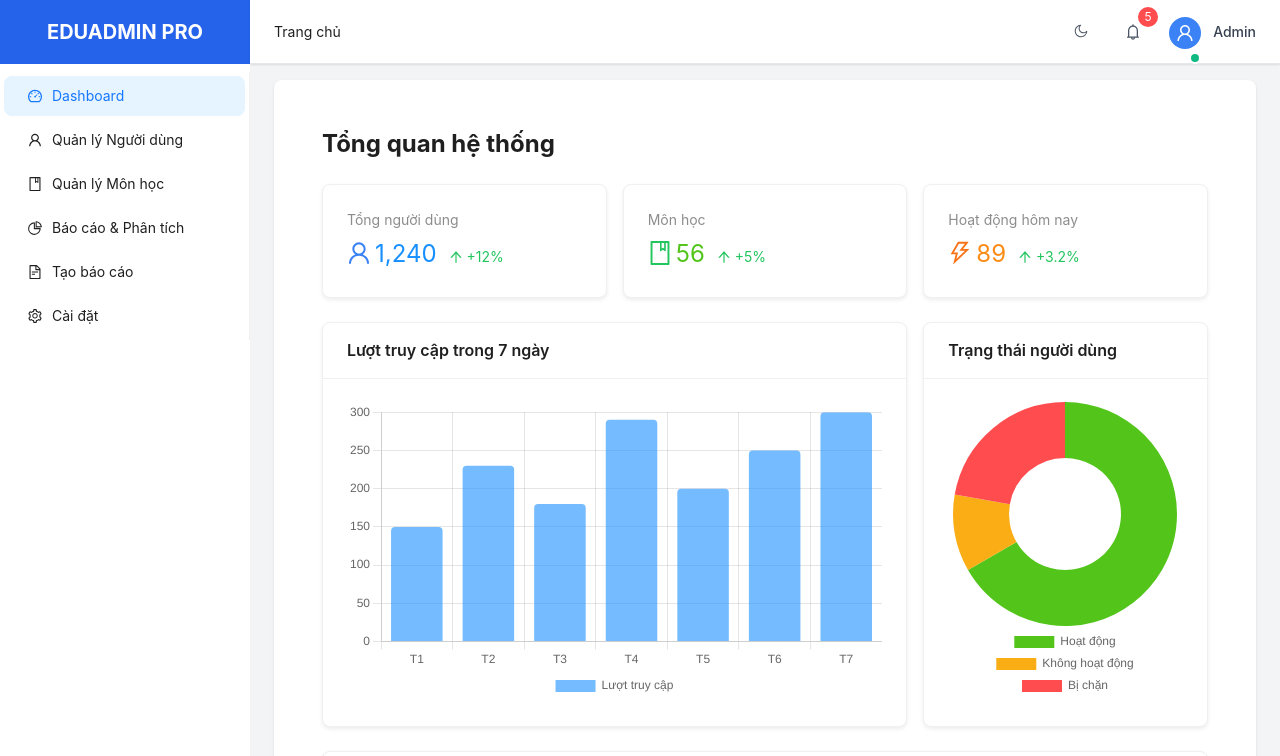
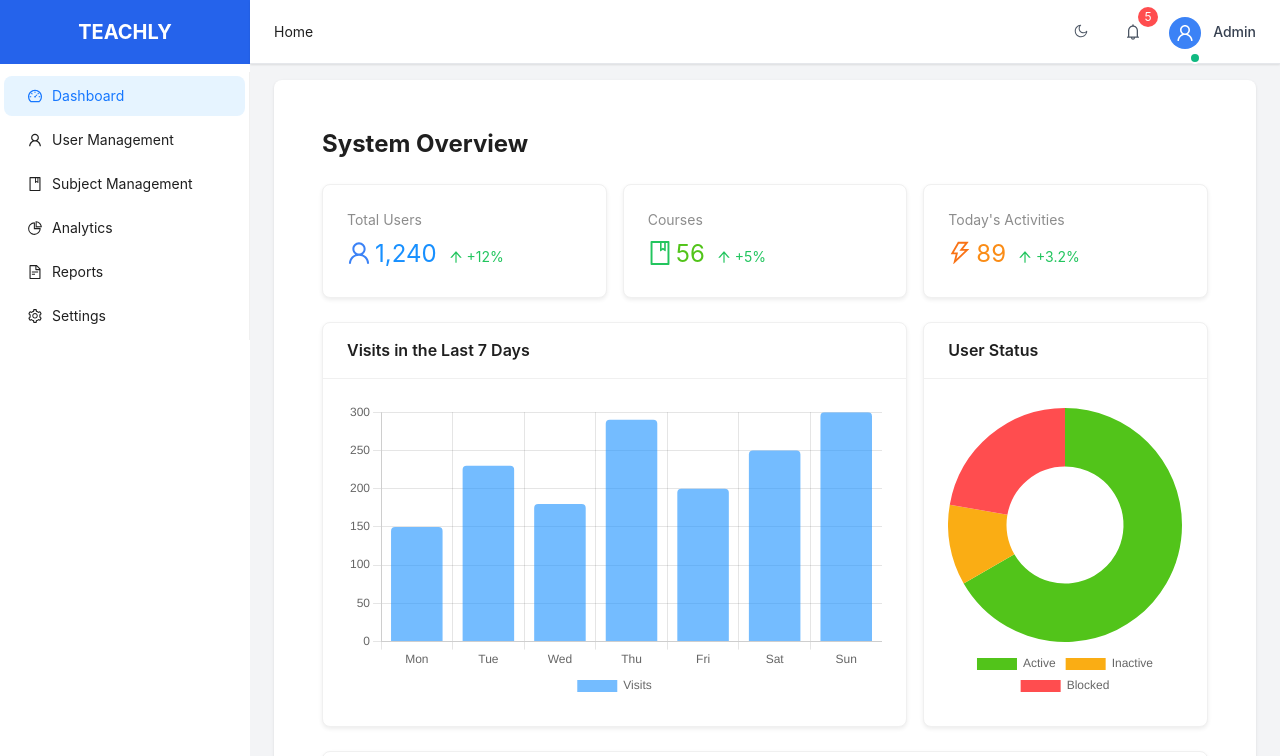
Before and after one commit to Giang-LHG/Learning-Management-System, a React (Create React App) app in the folder frontend/: page / in a window 1280 px wide. Shown: the top 756 px of the page. Built offline with nearby package versions, Linux system fonts and the light colour scheme; no server answers.

Commit message:
update english vesion for all page

```diff
--- a/frontend/src/components/Sidebar.jsx
+++ b/frontend/src/components/Sidebar.jsx
@@ -25,27 +25,27 @@ const Sidebar = ({ collapsed }) => {
     {
       key: '/users',
       icon: <UserOutlined />,
-      label: 'Quản lý Người dùng',
+      label: 'User Management',
     },
     {
       key: '/subjects',
       icon: <BookOutlined />,
-      label: 'Quản lý Môn học',
+      label: 'Subject Management',
     },
     {
       key: '/analytics',
       icon: <PieChartOutlined />,
-      label: 'Báo cáo & Phân tích',
+      label: 'Reports & Analytics',
     },
     {
       key: '/reports',
       icon: <FileTextOutlined />,
-      label: 'Tạo báo cáo',
+      label: 'Generate Report',
     },
     {
       key: '/settings',
       icon: <SettingOutlined />,
-      label: 'Cài đặt',
+      label: 'Settings',
     },
   ];
 
@@ -62,7 +62,7 @@ const Sidebar = ({ collapsed }) => {
         onClick={() => navigate('/')}
       >
         <h1 className="text-xl font-bold text-white">
-          {collapsed ? 'EAP' : 'EDUADMIN PRO'}
+          {collapsed ? 'LMS' : 'TEACHLY'}
         </h1>
       </div>
 
--- a/frontend/src/components/ui/BreadcrumbNav.jsx
+++ b/frontend/src/components/ui/BreadcrumbNav.jsx
@@ -9,16 +9,16 @@ const BreadcrumbNav = () => {
 
   const breadcrumbNameMap = {
     '/': 'Dashboard',
-    '/users': 'Quản lý người dùng',
-    '/subjects': 'Quản lý môn học',
-    '/analytics': 'Phân tích',
-    '/reports': 'Báo cáo',
-    '/profile': 'Hồ sơ',
+    '/users': 'User Management',
+    '/subjects': 'Subject Management',
+    '/analytics': 'Analytics',
+    '/reports': 'Reports',
+    '/profile': 'Profile',
   };
 
   const items = [
     {
-      title: 'Trang chủ',
+      title: 'Home',
       key: 'home',
     },
     ...pathSnippets.map((_, index) => {
--- a/frontend/src/layouts/MainLayout.jsx
+++ b/frontend/src/layouts/MainLayout.jsx
@@ -1,6 +1,5 @@
 import React, { useState, useEffect } from 'react';
-import { useNavigate, useLocation } from 'react-router-dom';
-import { Outlet } from 'react-router-dom';
+import { useNavigate, useLocation, Outlet } from 'react-router-dom';
 import { Layout, Menu, Avatar, Button, Badge } from 'antd';
 import {
   DashboardOutlined,
@@ -31,17 +30,15 @@ const MainLayout = () => {
     document.documentElement.setAttribute('data-theme', newTheme);
   };
 
-  // Menu items với highlight tự động theo route hiện tại
   const menuItems = [
     { key: '/', icon: <DashboardOutlined />, label: 'Dashboard' },
-    { key: '/users', icon: <UserOutlined />, label: 'Quản lý Người dùng' },
-    { key: '/subjects', icon: <BookOutlined />, label: 'Quản lý Môn học' },
-    { key: '/analytics', icon: <PieChartOutlined />, label: 'Báo cáo & Phân tích' },
-    { key: '/reports', icon: <FileTextOutlined />, label: 'Tạo báo cáo' },
-    { key: '/profile', icon: <SettingOutlined />, label: 'Cài đặt' },
+    { key: '/users', icon: <UserOutlined />, label: 'User Management' },
+    { key: '/subjects', icon: <BookOutlined />, label: 'Subject Management' },
+    { key: '/analytics', icon: <PieChartOutlined />, label: 'Analytics' },
+    { key: '/reports', icon: <FileTextOutlined />, label: 'Reports' },
+    { key: '/profile', icon: <SettingOutlined />, label: 'Settings' },
   ];
 
-  // Tự động chọn menu item dựa trên URL hiện tại
   const [selectedKeys, setSelectedKeys] = useState(['/']);
   useEffect(() => {
     setSelectedKeys([location.pathname]);
@@ -86,7 +83,7 @@ const MainLayout = () => {
             color: '#fff',
             margin: 0
           }}>
-            {collapsed ? 'EAP' : 'EDUADMIN PRO'}
+            {collapsed ? 'LMS' : 'TEACHLY'}
           </h1>
         </div>
 
@@ -108,7 +105,6 @@ const MainLayout = () => {
         transition: 'all 0.2s',
         marginLeft: broken ? 0 : collapsed ? 80 : 250
       }}>
-        {/* Header đã được sửa không dùng Tailwind */}
         <Header style={{
           backgroundColor: theme === 'light' ? '#fff' : '#1f2937',
           boxShadow: '0 1px 2px rgba(0, 0, 0, 0.1)',
--- a/frontend/src/pages/ChangePasswordPage.jsx
+++ b/frontend/src/pages/ChangePasswordPage.jsx
@@ -9,13 +9,13 @@ const ChangePasswordPage = () => {
     setLoading(true);
     const { currentPassword, newPassword, confirmPassword } = values;
 
-    // Giả lập gọi API đổi mật khẩu
+    // Simulate API call for password change
     setTimeout(() => {
       if (currentPassword === 'oldpass123') {
-        message.success('Đổi mật khẩu thành công!');
+        message.success('Password changed successfully!');
         form.resetFields();
       } else {
-        message.error('Mật khẩu hiện tại không đúng!');
+        message.error('Current password is incorrect!');
       }
       setLoading(false);
     }, 1000);
@@ -23,7 +23,7 @@ const ChangePasswordPage = () => {
 
   return (
     <Card
-      title="🔐 Đổi mật khẩu"
+      title="🔐 Change Password"
       style={{ maxWidth: 500, margin: '2rem auto' }}
     >
       <Form
@@ -32,36 +32,36 @@ const ChangePasswordPage = () => {
         onFinish={handleChangePassword}
       >
         <Form.Item
-          label="Mật khẩu hiện tại"
+          label="Current Password"
           name="currentPassword"
-          rules={[{ required: true, message: 'Vui lòng nhập mật khẩu hiện tại!' }]}
+          rules={[{ required: true, message: 'Please enter your current password!' }]}
         >
           <Input.Password />
         </Form.Item>
 
         <Form.Item
-          label="Mật khẩu mới"
+          label="New Password"
           name="newPassword"
           rules={[
-            { required: true, message: 'Vui lòng nhập mật khẩu mới!' },
-            { min: 6, message: 'Mật khẩu phải ít nhất 6 ký tự' }
+            { required: true, message: 'Please enter a new password!' },
+            { min: 6, message: 'Password must be at least 6 characters long' }
           ]}
         >
           <Input.Password />
         </Form.Item>
 
         <Form.Item
-          label="Xác nhận mật khẩu mới"
+          label="Confirm New Password"
           name="confirmPassword"
           dependencies={['newPassword']}
           rules={[
-            { required: true, message: 'Vui lòng xác nhận mật khẩu mới!' },
+            { required: true, message: 'Please confirm your new password!' },
             ({ getFieldValue }) => ({
               validator(_, value) {
                 if (!value || getFieldValue('newPassword') === value) {
                   return Promise.resolve();
                 }
-                return Promise.reject(new Error('Mật khẩu xác nhận không khớp!'));
+                return Promise.reject(new Error('Passwords do not match!'));
               },
             }),
           ]}
@@ -71,7 +71,7 @@ const ChangePasswordPage = () => {
 
         <Form.Item>
           <Button type="primary" htmlType="submit" loading={loading}>
-            Đổi mật khẩu
+            Change Password
           </Button>
         </Form.Item>
       </Form>
--- a/frontend/src/pages/DashboardPage.jsx
+++ b/frontend/src/pages/DashboardPage.jsx
@@ -23,21 +23,21 @@ ChartJS.register(BarElement, ArcElement, CategoryScale, LinearScale, Tooltip, Le
 const DashboardPage = () => {
   const metrics = [
     {
-      title: 'Tổng người dùng',
+      title: 'Total Users',
       value: 1240,
       icon: <UserOutlined className="text-2xl text-blue-500" />,
       change: '+12%',
       color: '#1890ff'
     },
     {
-      title: 'Môn học',
+      title: 'Courses',
       value: 56,
       icon: <BookOutlined className="text-2xl text-green-500" />,
       change: '+5%',
       color: '#52c41a'
     },
     {
-      title: 'Hoạt động hôm nay',
+      title: 'Today\'s Activities',
       value: 89,
       icon: <ThunderboltOutlined className="text-2xl text-orange-500" />,
       change: '+3.2%',
@@ -46,10 +46,10 @@ const DashboardPage = () => {
   ];
 
   const barData = {
-    labels: ['T1', 'T2', 'T3', 'T4', 'T5', 'T6', 'T7'],
+    labels: ['Mon', 'Tue', 'Wed', 'Thu', 'Fri', 'Sat', 'Sun'],
     datasets: [
       {
-        label: 'Lượt truy cập',
+        label: 'Visits',
         data: [150, 230, 180, 290, 200, 250, 300],
         backgroundColor: 'rgba(24, 144, 255, 0.6)',
         borderRadius: 4,
@@ -58,7 +58,7 @@ const DashboardPage = () => {
   };
 
   const doughnutData = {
-    labels: ['Hoạt động', 'Không hoạt động', 'Bị chặn'],
+    labels: ['Active', 'Inactive', 'Blocked'],
     datasets: [
       {
         data: [300, 50, 100],
@@ -80,7 +80,7 @@ const DashboardPage = () => {
 
   return (
     <div className="p-4">
-      <h1 className="text-2xl font-bold mb-6">Tổng quan hệ thống</h1>
+      <h1 className="text-2xl font-bold mb-6">System Overview</h1>
 
       {/* Metrics Cards */}
       <Row gutter={[16, 16]} className="mb-6">
@@ -107,7 +107,7 @@ const DashboardPage = () => {
       <Row gutter={[16, 16]}>
         <Col xs={24} lg={16}>
           <Card
-            title="Lượt truy cập trong 7 ngày"
+            title="Visits in the Last 7 Days"
             className="h-full shadow-sm"
           >
             <div className="h-[300px]">
@@ -117,7 +117,7 @@ const DashboardPage = () => {
         </Col>
         <Col xs={24} lg={8}>
           <Card
-            title="Trạng thái người dùng"
+            title="User Status"
             className="h-full shadow-sm"
           >
             <div className="h-[300px]">
@@ -131,7 +131,7 @@ const DashboardPage = () => {
       <Row gutter={[16, 16]} className="mt-6">
         <Col xs={24}>
           <Card
-            title="Hoạt động gần đây"
+            title="Recent Activity"
             className="shadow-sm"
           >
             <div className="space-y-4">
@@ -142,11 +142,11 @@ const DashboardPage = () => {
                       <UserOutlined className="text-blue-500" />
                     </div>
                     <div className="ml-4">
-                      <p className="font-medium">Người dùng #{item}</p>
-                      <p className="text-sm text-gray-500">Đã thực hiện một hành động</p>
+                      <p className="font-medium">User #{item}</p>
+                      <p className="text-sm text-gray-500">Performed an action</p>
                     </div>
                   </div>
-                  <span className="text-sm text-gray-500">2 giờ trước</span>
+                  <span className="text-sm text-gray-500">2 hours ago</span>
                 </div>
               ))}
             </div>
--- a/frontend/src/pages/ProfilePage.jsx
+++ b/frontend/src/pages/ProfilePage.jsx
@@ -2,7 +2,7 @@ import React, { useState } from 'react';
 import { Form, Input, Button, Avatar, message, Card } from 'antd';
 
 const initialProfile = {
-  name: 'Nguyễn Văn A',
+  name: 'Nguyen Van A',
   email: 'nguyenvana@example.com',
   phone: '0901234567',
   avatarUrl: 'https://i.pravatar.cc/150?img=3',
@@ -17,14 +17,14 @@ const ProfilePage = () => {
     setLoading(true);
     setTimeout(() => {
       setProfile({ ...profile, ...values });
-      message.success('Cập nhật hồ sơ thành công!');
+      message.success('Profile updated successfully!');
       setLoading(false);
     }, 1000);
   };
 
   return (
     <Card
-      title="👤 Hồ sơ cá nhân"
+      title="👤 Personal Profile"
       style={{ maxWidth: 600, margin: '2rem auto' }}
     >
       <div style={{ display: 'flex', justifyContent: 'center', marginBottom: 24 }}>
@@ -37,21 +37,29 @@ const ProfilePage = () => {
         initialValues={profile}
         onFinish={handleUpdate}
       >
-        <Form.Item label="Họ tên" name="name" rules={[{ required: true, message: 'Vui lòng nhập họ tên!' }]}>
+        <Form.Item
+          label="Full Name"
+          name="name"
+          rules={[{ required: true, message: 'Please enter your full name!' }]}
+        >
           <Input />
         </Form.Item>
 
-        <Form.Item label="Email" name="email" rules={[{ type: 'email', message: 'Email không hợp lệ!' }]}>
+        <Form.Item
+          label="Email"
+          name="email"
+          rules={[{ type: 'email', message: 'Invalid email address!' }]}
+        >
           <Input />
         </Form.Item>
 
-        <Form.Item label="Số điện thoại" name="phone">
+        <Form.Item label="Phone Number" name="phone">
           <Input />
         </Form.Item>
 
         <Form.Item>
           <Button type="primary" htmlType="submit" loading={loading}>
-            Cập nhật hồ sơ
+            Update Profile
           </Button>
         </Form.Item>
       </Form>
--- a/frontend/src/pages/ReportGeneratorPage.jsx
+++ b/frontend/src/pages/ReportGeneratorPage.jsx
@@ -12,45 +12,45 @@ const ReportGeneratorPage = () => {
     setLoading(true);
     try {
       const { date, reportType } = values;
-      // Giả lập xử lý tạo báo cáo
+      // Simulate report generation
       setTimeout(() => {
-        message.success(`Đã tạo báo cáo "${reportType}" cho ngày ${dayjs(date).format('DD/MM/YYYY')}`);
+        message.success(`Generated "${reportType}" report for ${dayjs(date).format('DD/MM/YYYY')}`);
         setLoading(false);
       }, 1000);
     } catch (err) {
-      message.error('Lỗi khi tạo báo cáo.');
+      message.error('Error generating report.');
       setLoading(false);
     }
   };
 
   return (
     <div style={{ maxWidth: 600, margin: '2rem auto', padding: '2rem', background: '#fff', borderRadius: 8 }}>
-      <h2>📄 Tạo Báo Cáo</h2>
+      <h2>📄 Generate Report</h2>
 
       <Form form={form} layout="vertical" onFinish={handleGenerate}>
         <Form.Item
-          label="Chọn ngày"
+          label="Select Date"
           name="date"
-          rules={[{ required: true, message: 'Vui lòng chọn ngày!' }]}
+          rules={[{ required: true, message: 'Please select a date!' }]}
         >
           <DatePicker style={{ width: '100%' }} />
         </Form.Item>
 
         <Form.Item
-          label="Loại báo cáo"
+          label="Report Type"
           name="reportType"
-          rules={[{ required: true, message: 'Vui lòng chọn loại báo cáo!' }]}
+          rules={[{ required: true, message: 'Please select a report type!' }]}
         >
-          <Select placeholder="Chọn loại báo cáo">
-            <Option value="summary">Tổng quan</Option>
-            <Option value="activity">Hoạt động người dùng</Option>
-            <Option value="revenue">Doanh thu</Option>
+          <Select placeholder="Select report type">
+            <Option value="summary">Summary</Option>
+            <Option value="activity">User Activity</Option>
+            <Option value="revenue">Revenue</Option>
           </Select>
         </Form.Item>
 
         <Form.Item>
           <Button type="primary" htmlType="submit" loading={loading}>
-            Tạo báo cáo
+            Generate Report
           </Button>
         </Form.Item>
       </Form>
--- a/frontend/src/pages/SubjectManagerPage.jsx
+++ b/frontend/src/pages/SubjectManagerPage.jsx
@@ -1,7 +1,6 @@
-// src/pages/SubjectManagerPage.jsx
 import React, { useState } from 'react';
 import { useQuery, useMutation, useQueryClient } from '@tanstack/react-query';
-import { Table, Button, Input, Tag, Modal } from 'antd';
+import { Table, Button, Input, Modal } from 'antd';
 import { PlusOutlined } from '@ant-design/icons';
 import CreateSubjectForm from '../components/subjects/CreateSubjectForm';
 import StatusBadge from '../components/subjects/StatusBadge';
@@ -37,7 +36,6 @@ const SubjectManagerPage = () => {
   const { values, handleChange } = useAutoSave({
     initialValues: { title: '', description: '' },
     onSave: (values) => {
-      // Auto save draft logic
       console.log('Auto saving draft:', values);
     },
     interval: 120000
@@ -56,18 +54,18 @@ const SubjectManagerPage = () => {
 
   const columns = [
     {
-      title: 'Tên môn học',
+      title: 'Subject Name',
       dataIndex: 'name',
       key: 'name',
       sorter: (a, b) => a.name.localeCompare(b.name),
     },
     {
-      title: 'Mã môn',
+      title: 'Subject Code',
       dataIndex: 'code',
       key: 'code',
     },
     {
-      title: 'Trạng thái',
+      title: 'Status',
       dataIndex: 'status',
       key: 'status',
       render: (status) => <StatusBadge status={status} color={statusColors[status]} />,
@@ -79,17 +77,17 @@ const SubjectManagerPage = () => {
       onFilter: (value, record) => record.status === value,
     },
     {
-      title: 'Hành động',
+      title: 'Actions',
       key: 'action',
       render: (_, record) => (
         <div className="flex space-x-2">
-          <Button size="small">Sửa</Button>
+          <Button size="small">Edit</Button>
           <Button
             size="small"
             danger
             onClick={() => handleDelete(record)}
           >
-            Xóa
+            Delete
           </Button>
         </div>
       ),
@@ -103,17 +101,17 @@ const SubjectManagerPage = () => {
   return (
     <div className="bg-white dark:bg-gray-800 rounded-lg shadow p-6">
       <div className="flex justify-between items-center mb-6">
-        <h1 className="text-xl font-semibold">Quản lý Môn học</h1>
+        <h1 className="text-xl font-semibold">Subject Management</h1>
         <div className="flex space-x-4">
           <Input.Search
-            placeholder="Tìm kiếm môn học..."
+            placeholder="Search subjects..."
             allowClear
             onChange={(e) => setSearchTerm(e.target.value)}
             className="w-64"
           />
           <CreateSubjectForm>
             <Button type="primary" icon={<PlusOutlined />}>
-              Tạo môn học
+              Create Subject
             </Button>
           </CreateSubjectForm>
         </div>
--- a/frontend/src/pages/UserManagementPage.jsx
+++ b/frontend/src/pages/UserManagementPage.jsx
@@ -10,7 +10,7 @@ const UserManagementPage = () => {
       key: 'id',
     },
     {
-      title: 'Tên',
+      title: 'Name',
       dataIndex: 'name',
       key: 'name',
     },
@@ -20,20 +20,20 @@ const UserManagementPage = () => {
       key: 'email',
     },
     {
-      title: 'Vai trò',
+      title: 'Role',
       dataIndex: 'role',
       key: 'role',
     },
     {
-      title: 'Thao tác',
+      title: 'Actions',
       key: 'action',
       render: (_, record) => (
         <Space size="middle">
           <Button type="primary" icon={<EditOutlined />} size="small">
-            Sửa
+            Edit
           </Button>
           <Button type="primary" danger icon={<DeleteOutlined />} size="small">
-            Xóa
+            Delete
           </Button>
         </Space>
       ),
@@ -58,8 +58,8 @@ const UserManagementPage = () => {
   return (
     <div>
       <div className="flex justify-between items-center mb-4">
-        <h1 className="text-2xl font-bold">Quản lý người dùng</h1>
-        <Button type="primary">Thêm người dùng</Button>
+        <h1 className="text-2xl font-bold">User Management</h1>
+        <Button type="primary">Add User</Button>
       </div>
       <Table columns={columns} dataSource={data} rowKey="id" />
     </div>
```
